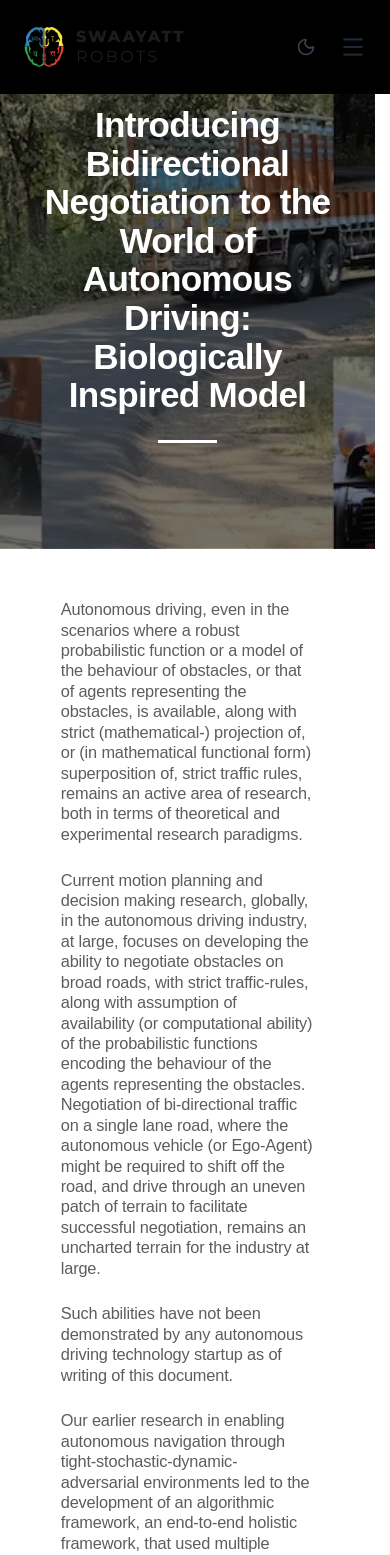
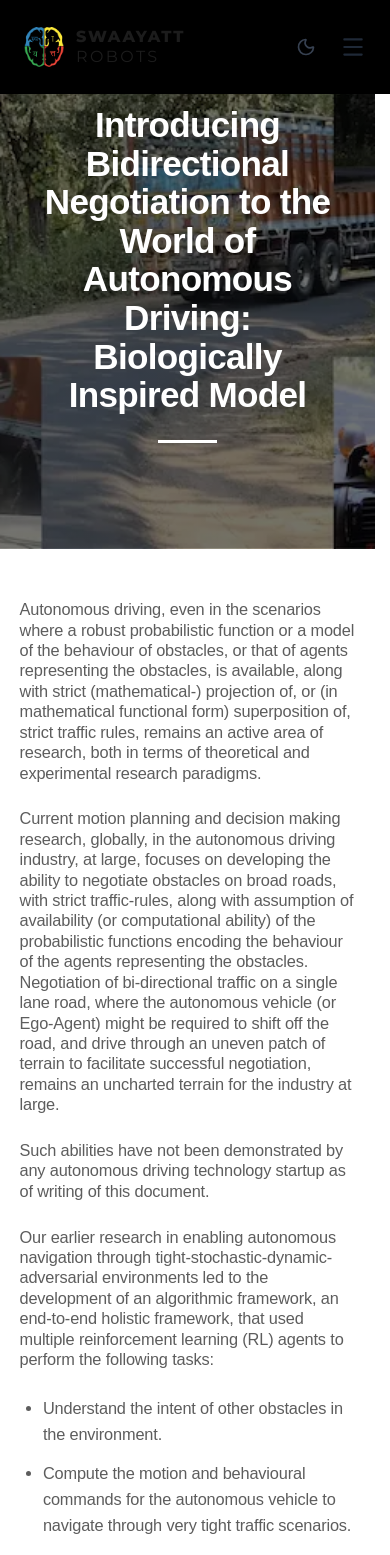
Before and after one commit to kirteeem/Swaayatt-Robots-website, a React (Vite) app: page /#/blogs/1 in a window 390 px wide. Shown: the top 1555 px of the page. Built offline with nearby package versions, Linux system fonts and the light colour scheme; a web font is replaced by a local one.

Commit message:
Blog Detail Page

```diff
--- a/src/pages/BlogDetail.jsx
+++ b/src/pages/BlogDetail.jsx
@@ -61,7 +61,7 @@
 
       {/* ================= CONTENT SECTION ================= */}
       <section className={`w-full flex justify-center ${isDarkMode ? "bg-black" : "bg-white"}`}>
-        <div className="w-[min(90vw,75vw)] py-[6vh] md:py-[10vh] mx-auto">
+        <div className="w-full md:w-[75vw] py-[6vh] md:py-[10vh] mx-auto">
           {/* COMMENT: Added px-[5vw] for phone alignment */}
           <div
             className="space-y-[3vh] md:space-y-[4vh] leading-[1.6] md:leading-[1.8] px-[5vw] md:px-0"
@@ -129,8 +129,8 @@
       </section>
 
       {/* ================= POST VIDEO CONTENT ================= */}
-      <section className={`w-full flex justify-center ${isDarkMode ? "bg-black" : "bg-white"}`}>
-        <div className="w-[min(90vw,75vw)] pb-[6vh] md:pb-[10vh] mx-auto">
+     <section className={`w-full flex justify-center ${isDarkMode ? "bg-black" : "bg-white"}`}>
+  <div className="w-full md:w-[75vw] pb-[6vh] md:pb-[10vh] mx-auto">
           {/* COMMENT: Added px-[5vw] for phone alignment */}
           <div
             className="space-y-[3vh] md:space-y-[4vh] leading-[1.6] md:leading-[1.8] px-[5vw] md:px-0"
@@ -269,8 +269,8 @@
       </section>
 
       {/* ================= FUTURE WORK ================= */}
-      <section className={`w-full flex justify-center pb-[10vh] ${isDarkMode ? "bg-black" : "bg-white"}`}>
-        <div className="w-[min(90vw,75vw)] mx-auto">
+<section className={`w-full flex justify-center pb-[10vh] ${isDarkMode ? "bg-black" : "bg-white"}`}>
+  <div className="w-full md:w-[75vw] mx-auto">
           {/* COMMENT: Added px-[5vw] for phone alignment */}
           <div className="px-[5vw] md:px-0">
             <h2
```
